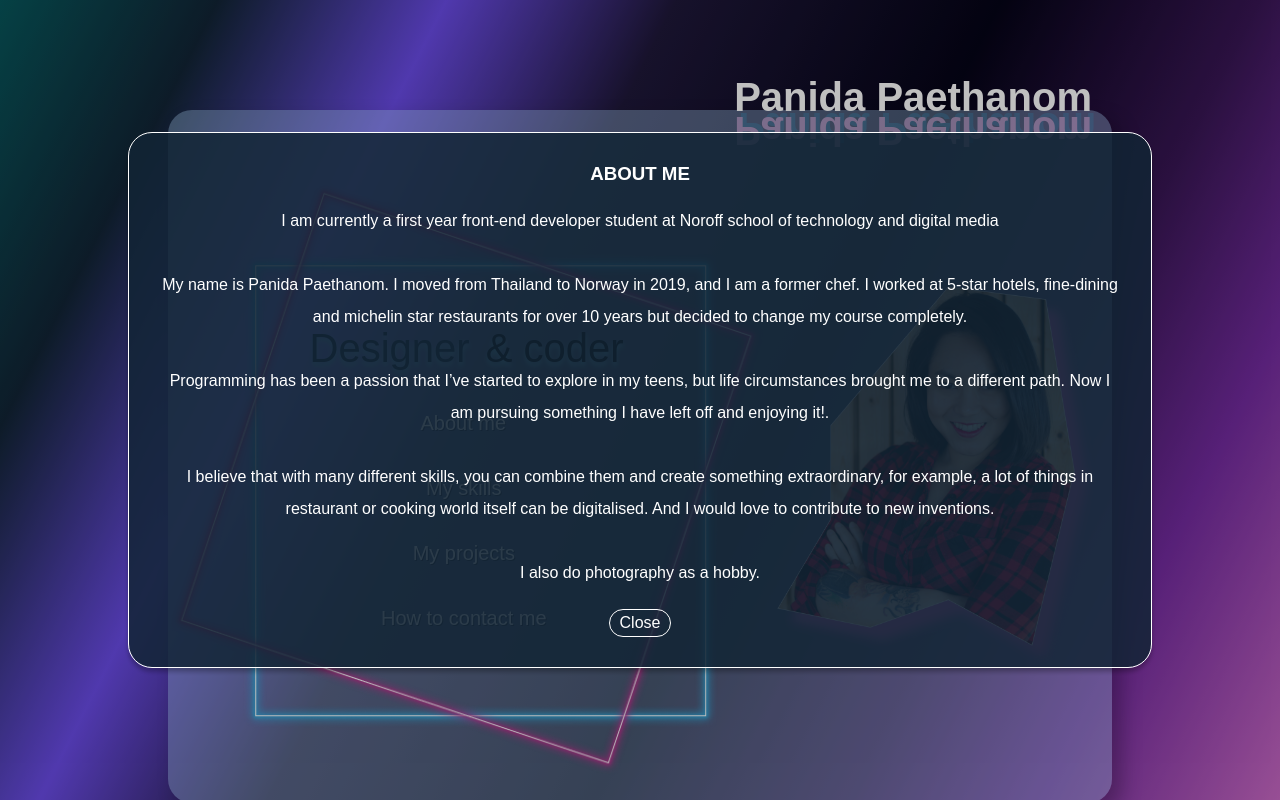
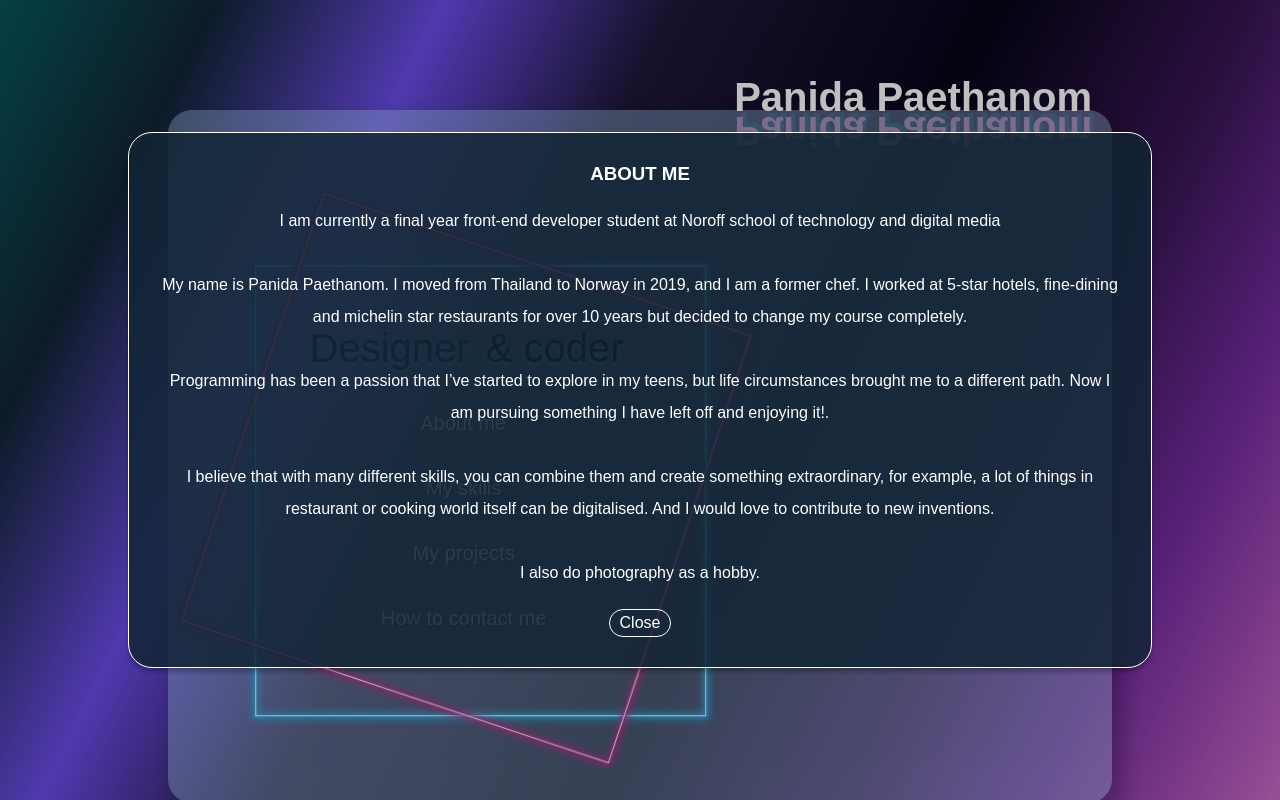
Before and after one commit to Panida287/portfolio, a plain HTML site: page index.html in a window 1280 px wide. Both pictures are taken after a click on the button "About me". Drawn offline with Linux system fonts and the light colour scheme; a web font is replaced by a local one.

Commit message:
chore: updated student year and added image files

```diff
--- a/index.html
+++ b/index.html
@@ -63,7 +63,7 @@
     <div id="aboutMeDialog">
         <h3>about me</h3>
         <p>
-            I am currently a first year front-end developer student at Noroff school of technology and digital media
+            I am currently a final year front-end developer student at Noroff school of technology and digital media
             <br>
             <br>
             My name is Panida Paethanom. I moved from Thailand to Norway in 2019, and I am a former chef. I worked at
```
Also changed, not shown: assets/images/auction-house.png (added), assets/images/frame-img.png (renamed from assets/gif/frame-img.png), assets/images/science-img.png (renamed from assets/gif/science-img.png), assets/images/square-eyes-img.png (renamed from assets/gif/square-eyes-img.png), assets/picture.png (deleted), 2 other files.
